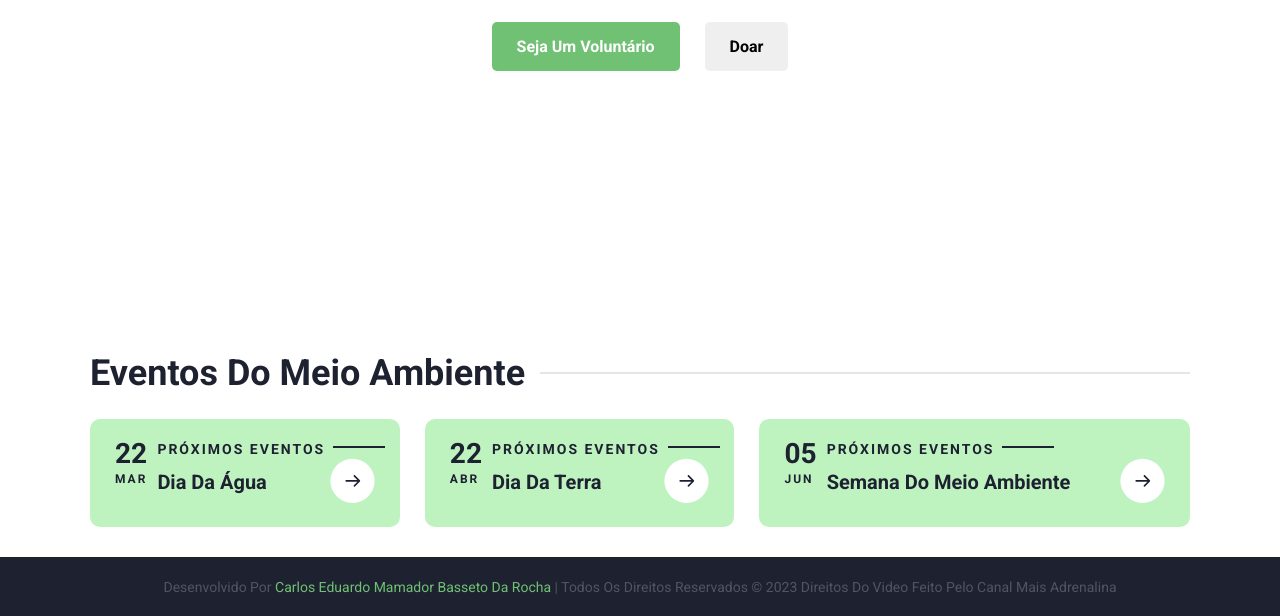
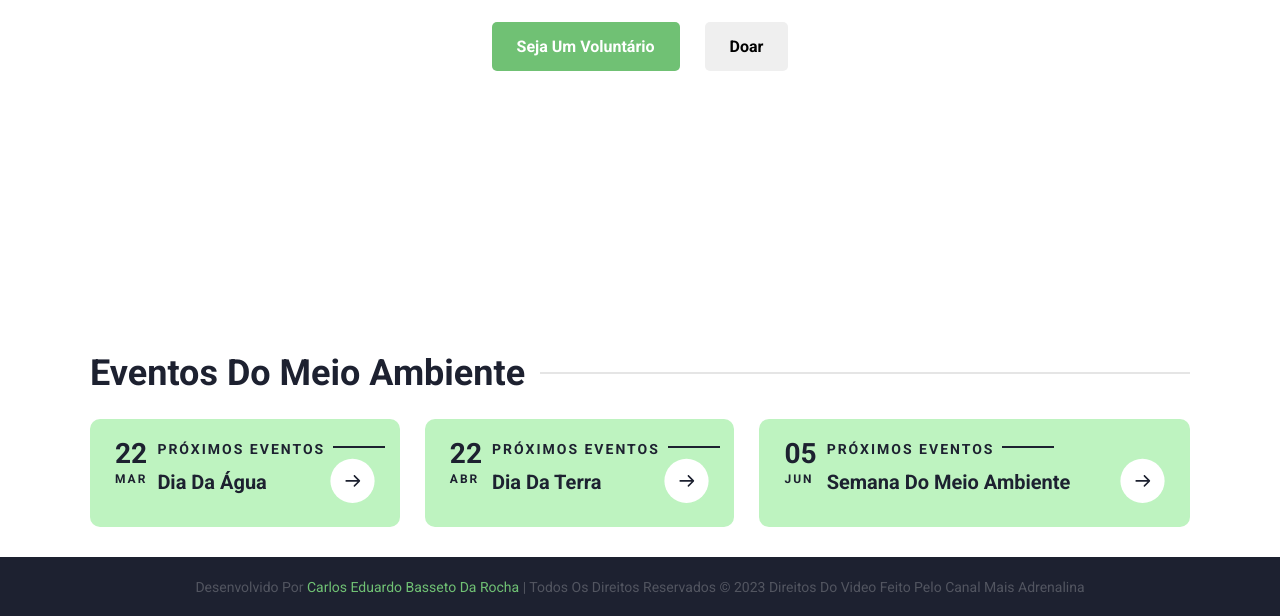
Before and after one commit to dudubasseto/agrinho, a plain HTML site: page index.html in a window 1280 px wide. Shown: the part 1868-2484 px from the top of the page. Drawn offline with Linux system fonts and the light colour scheme.

Commit message:
Add files via upload

```diff
--- a/index.html
+++ b/index.html
@@ -256,7 +256,7 @@
         </section>
         <footer>
             <span>
-                Desenvolvido por <a>Carlos Eduardo Mamador Basseto da Rocha</a>
+                Desenvolvido por <a href="https://github.com/">Carlos Eduardo Basseto da Rocha</a>
                 | todos os direitos reservados &copy; 2023
                     direitos do video feito pelo canal Mais Adrenalina
             </span>
```
